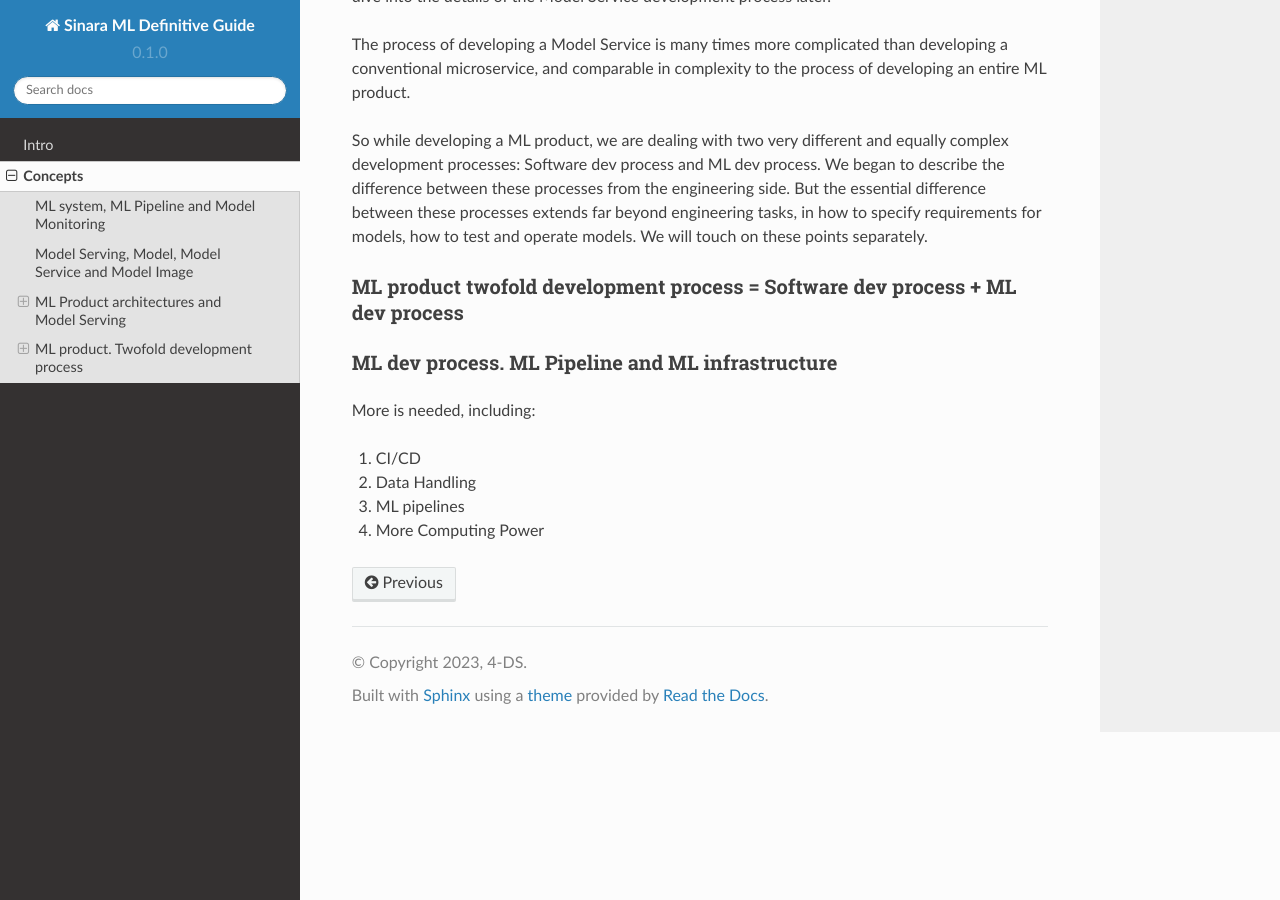
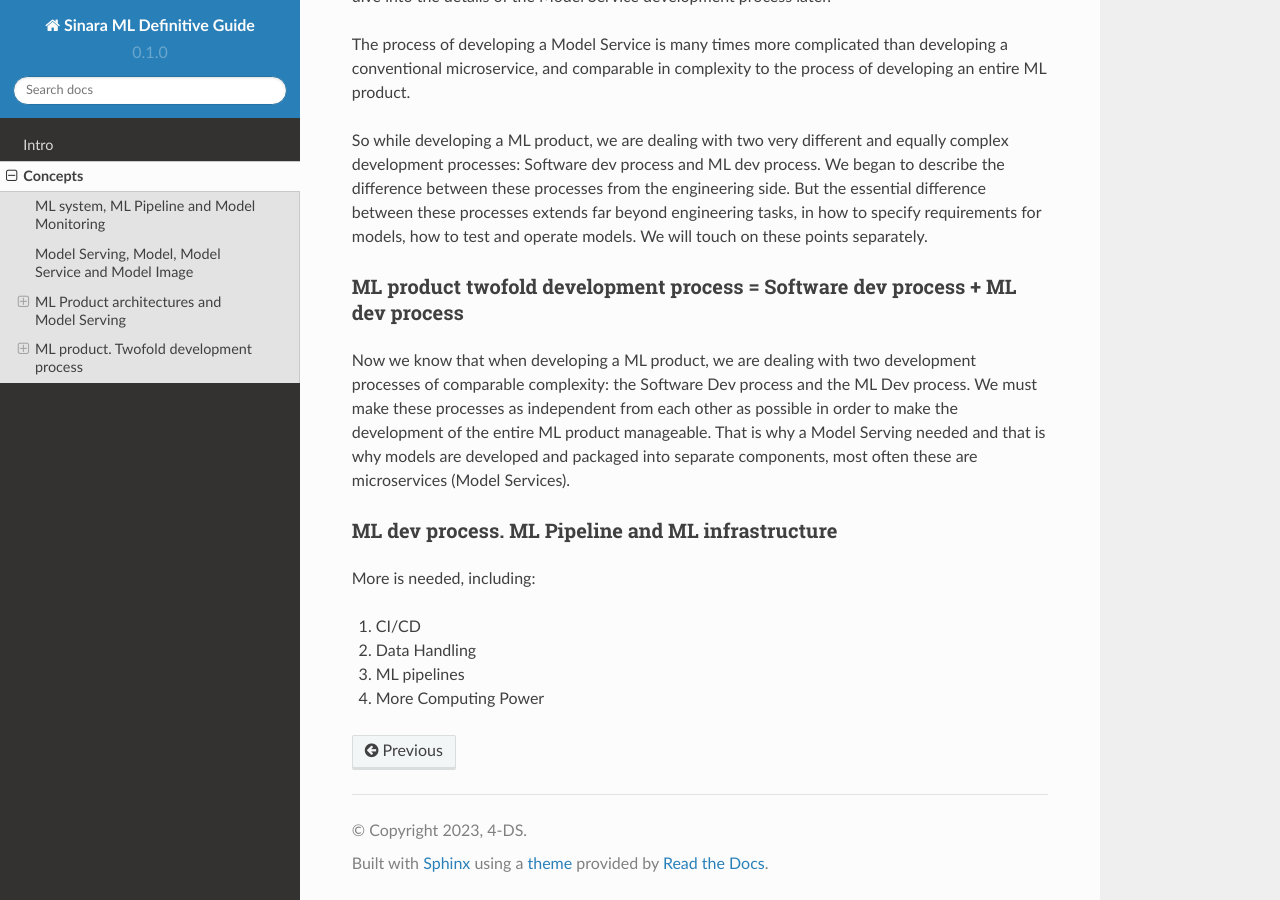
Before and after one commit to 4-DS/SinaraML-Def-Guide, a Sphinx documentation site: the page built from docs/source/concepts.rst, in a window 1280 px wide and 900 px high, scrolled down 7346 px. Built offline with Sphinx 7.4.7 and the Read the Docs theme 2.0.0, drawn with Linux system fonts in a browser that asks for light colours.

Commit message:
Update concepts.rst

```diff
--- a/docs/source/concepts.rst
+++ b/docs/source/concepts.rst
@@ -133,6 +133,9 @@ So while developing a ML product, we are dealing with two very different and equ
 
 ML product twofold development process = Software dev process + ML dev process
 ==============================================================================
+Now we know that when developing a ML product, we are dealing with two development processes of comparable complexity: the Software Dev process and the ML Dev process. We must make these processes as independent from each other as possible in order to make the development of the entire ML product manageable. That is why a Model Serving needed and that is why models are developed and packaged into separate components, most often these are microservices (Model Services).
+
+
 
 ML dev process. ML Pipeline and ML infrastructure
 =================================================
```
